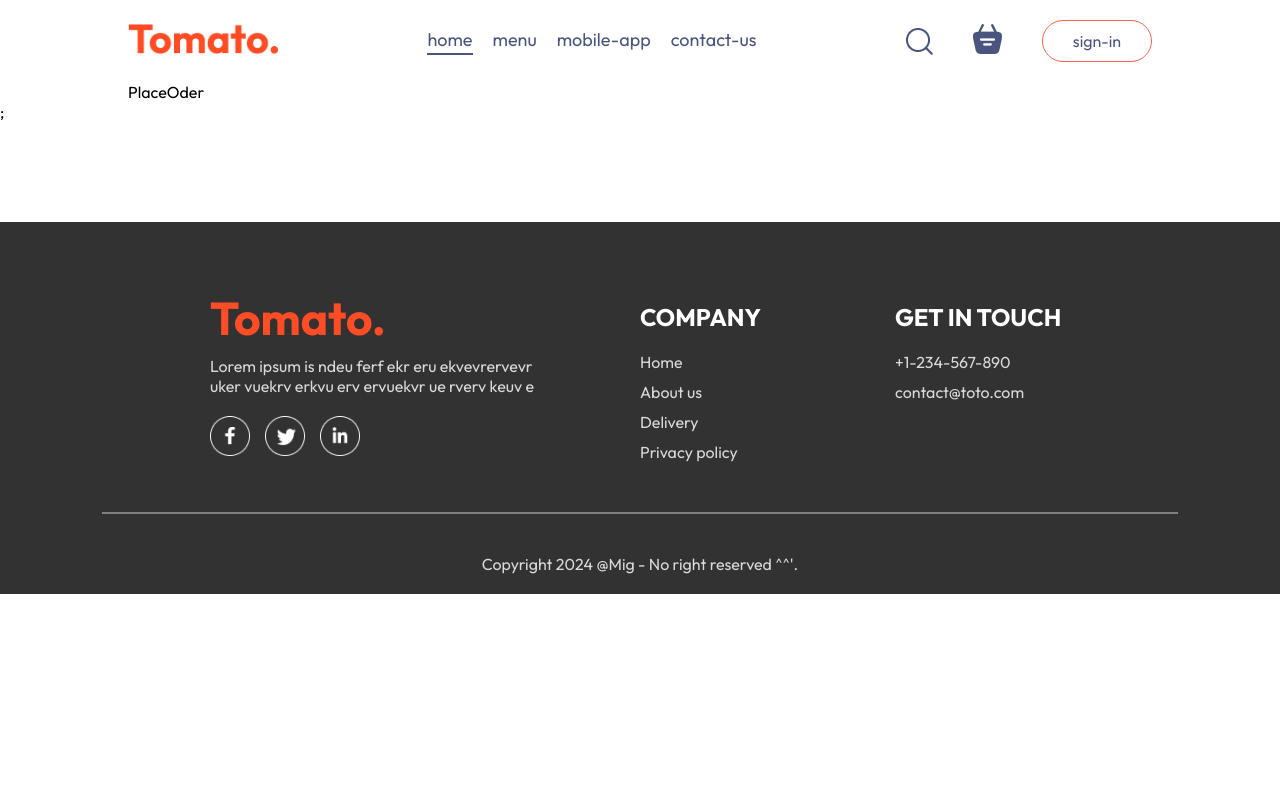
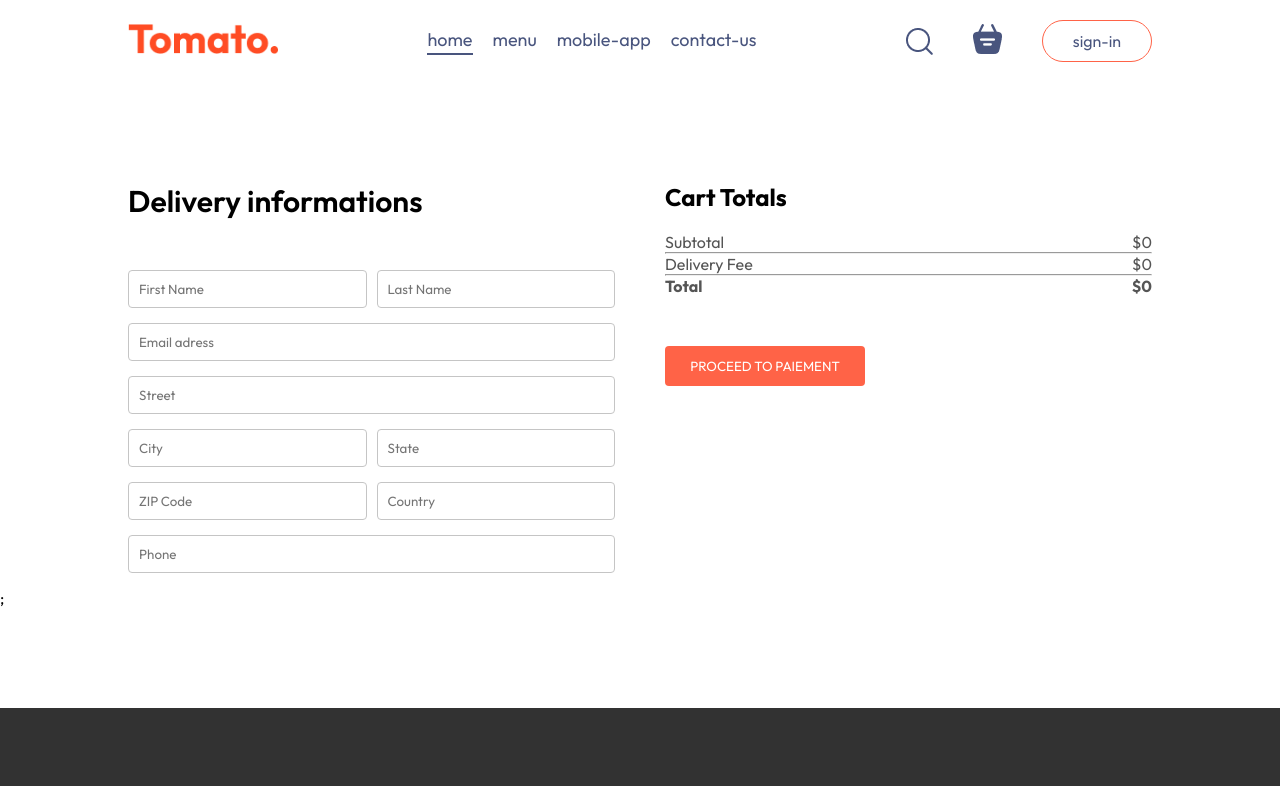
Before and after one commit to goujonmael/Food-Delivery-App, a React (Vite) app in the folder frontend/: page /order in a window 1280 px wide. Shown: the top 786 px of the page. Built offline with nearby package versions, Linux system fonts and the light colour scheme.

Commit message:
fronted done

```diff
--- a/frontend/src/pages/Cart/Cart.jsx
+++ b/frontend/src/pages/Cart/Cart.jsx
@@ -1,9 +1,12 @@
 import React, { useContext } from "react";
 import "./Cart.css";
 import { StoreContext } from "../../context/StoreContext";
+import { useNavigate } from "react-router-dom";
 
 const Cart = () => {
   const { cartItems, food_list, removeFromCart, getTotalCartAmount } = useContext(StoreContext);
+
+  const navigate = useNavigate();
 
   return (
     <div className="cart">
@@ -49,15 +52,15 @@
             <hr />
             <div className="cart-total-details">
               <p>Delivery Fee</p>
-              <p>${2}</p>
+              <p>${getTotalCartAmount()===0?0:2}</p>
             </div>
             <hr />
             <div className="cart-total-details">
               <b>Total</b>
-              <b>${getTotalCartAmount()+2}</b>
+              <b>${getTotalCartAmount()===0?0:getTotalCartAmount()+2}</b>
             </div>
           </div>
-          <button>PROCEED TO CHECKOUT</button>
+          <button onClick={()=>navigate('/order')}>PROCEED TO CHECKOUT</button>
         </div>
         <div className="cart-promocode">
           <div>
--- a/frontend/src/pages/PlaceOrder/PlaceOrder.css
+++ b/frontend/src/pages/PlaceOrder/PlaceOrder.css
@@ -0,0 +1,44 @@
+.place-order {
+    display: flex;
+    align-items: start;
+    justify-content: space-between;
+    gap: 50px;
+    margin-top: 100px;
+}
+
+.place-order-left {
+    width: 100%;
+    max-width: max(30%,500px);
+}
+
+.place-order-left .title {
+    font-size: 30px;
+    font-weight: 600;
+    margin-bottom: 50px;
+}
+
+.place-order-left input {
+    margin-bottom: 15px;
+    width: 100%;
+    padding: 10px;
+    border: 1px solid #c5c5c5;
+    border-radius: 4px;
+}
+.place-order-left input:focus{
+    outline-style:solid;
+    outline-color: tomato;
+}
+
+.place-order-left .multi-fields {
+    display: flex;
+    gap: 10px;
+}
+
+.place-order-right {
+    width: 100%;
+    max-width: max(40%,500px);
+}
+
+.place-order .cart-total button {
+    margin-top: 30px;
+}
--- a/frontend/src/pages/PlaceOrder/PlaceOrder.jsx
+++ b/frontend/src/pages/PlaceOrder/PlaceOrder.jsx
@@ -1,10 +1,55 @@
-import React from 'react'
-import './PlaceOrder.css'
+import React, { useContext } from "react";
+import "./PlaceOrder.css";
+import { StoreContext } from "../../context/StoreContext";
 
 const PlaceOrder = () => {
+
+  const {getTotalCartAmount} = useContext(StoreContext)
+
   return (
-    <div>PlaceOder</div>
-  )
-}
+    <form className="place-order">
+      <div className="place-order-left">
+        <p className="title">Delivery informations</p>
+        <div className="multi-fields">
+          <input type="text" placeholder="First Name" />
+          <input type="text" placeholder="Last Name" />
+        </div>
+        <input type="email" placeholder="Email adress" />
+        <input type="text" placeholder="Street" />
+        <div className="multi-fields">
+          <input type="text" placeholder="City" />
+          <input type="text" placeholder="State" />
+        </div>
+        <div className="multi-fields">
+          <input type="text" placeholder="ZIP Code" />
+          <input type="text" placeholder="Country" />
+        </div>
+        <input type="text" placeholder="Phone" />
+      </div>
+      <div className="place-order-right">
+      <div className="cart-total">
+          <h2>Cart Totals</h2>
+          <div>
+          <div className="cart-total-details">
+              <p>Subtotal</p>
+              <p>${getTotalCartAmount()}</p>
+            </div>
+            <hr />
+            <div className="cart-total-details">
+              <p>Delivery Fee</p>
+              <p>${getTotalCartAmount()===0?0:2}</p>
+            </div>
+            <hr />
+            <div className="cart-total-details">
+              <b>Total</b>
+              <b>${getTotalCartAmount()===0?0:getTotalCartAmount()+2}</b>
+            </div>
+          </div>
+          <button>PROCEED TO PAIEMENT</button>
+        </div>
+      </div>
+    </form>
+  );
+};
 
-export default PlaceOrder
+export default PlaceOrder;
```
